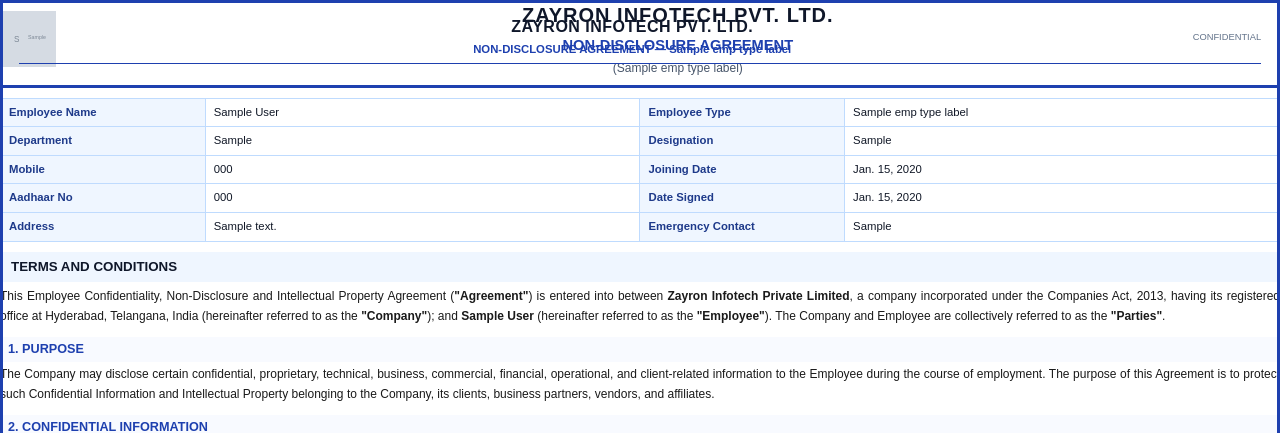
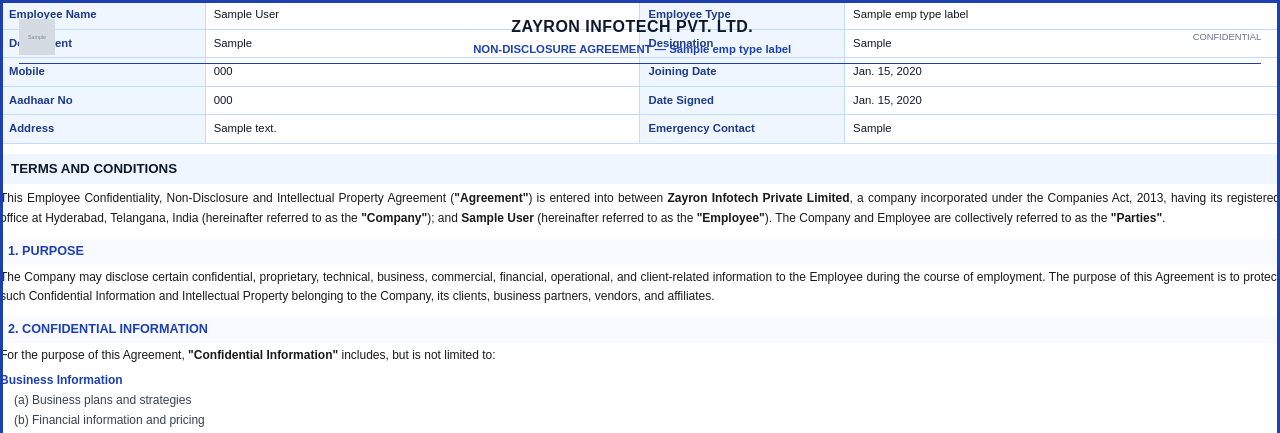
Before and after one commit to zayroninfotech/Zayron-Welcome-Portal, a Django app: template templates/nda_pdf.html in a window 1280 px wide. Shown: the top 433 px of the page. Run offline with Django 4.2, Linux system fonts and the light colour scheme; tables that the repository leaves empty hold one stand-in row (values such as "Sample post"); the template is opened without the code that fills it: values that come from a table or form of the project are taken from there, most other values are stand-ins (such as "Sample title", 1, 10 or a date in 2020); grey boxes marked "Sample" are stand-in pictures; parts of the project's set-up code (start-up, migrations or seed data) failed here and were passed over.

Commit message:
Fix NDA PDF: remove duplicate first-page header

```diff
--- a/templates/nda_pdf.html
+++ b/templates/nda_pdf.html
@@ -382,19 +382,6 @@
   <!-- ══ MAIN CONTENT ══ -->
   <div class="content">
 
-    <!-- First page big header -->
-    <div class="first-header-wrap">
-      <div class="first-header-logo">
-        <img src="{{ logo_url }}" alt="Zayron Infotech" />
-      </div>
-      <div class="first-header-info">
-        <span class="company-name">ZAYRON INFOTECH PVT. LTD.</span>
-        <span class="nda-title">NON-DISCLOSURE AGREEMENT</span>
-        <span class="nda-type">({{ emp_type_label }})</span>
-      </div>
-    </div>
-    <div class="header-rule"></div>
-
     <!-- INFO TABLE -->
     <table class="info-table">
       <tr>
```
